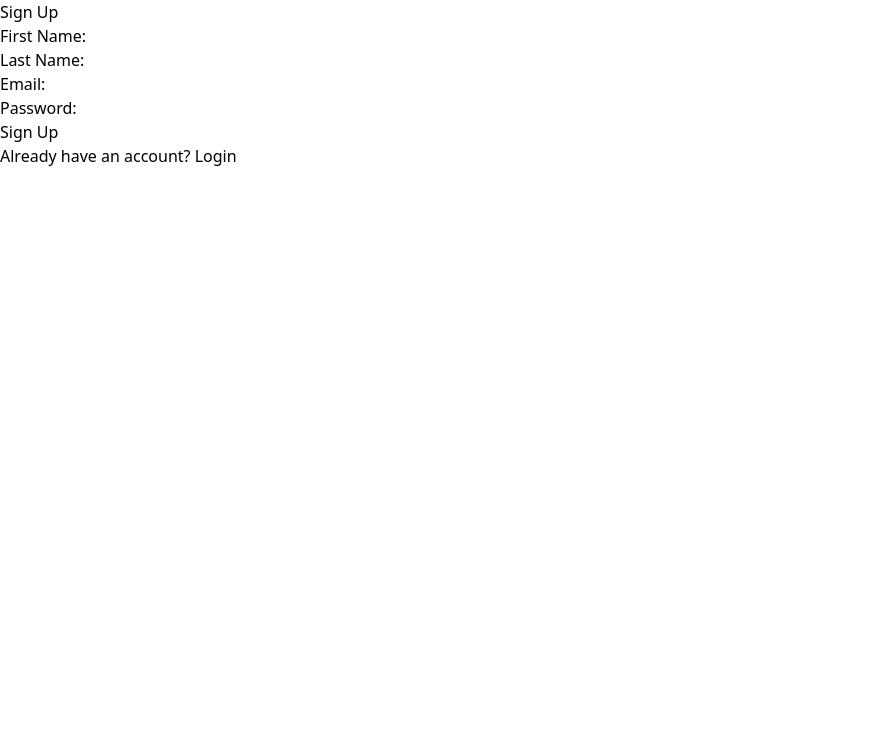
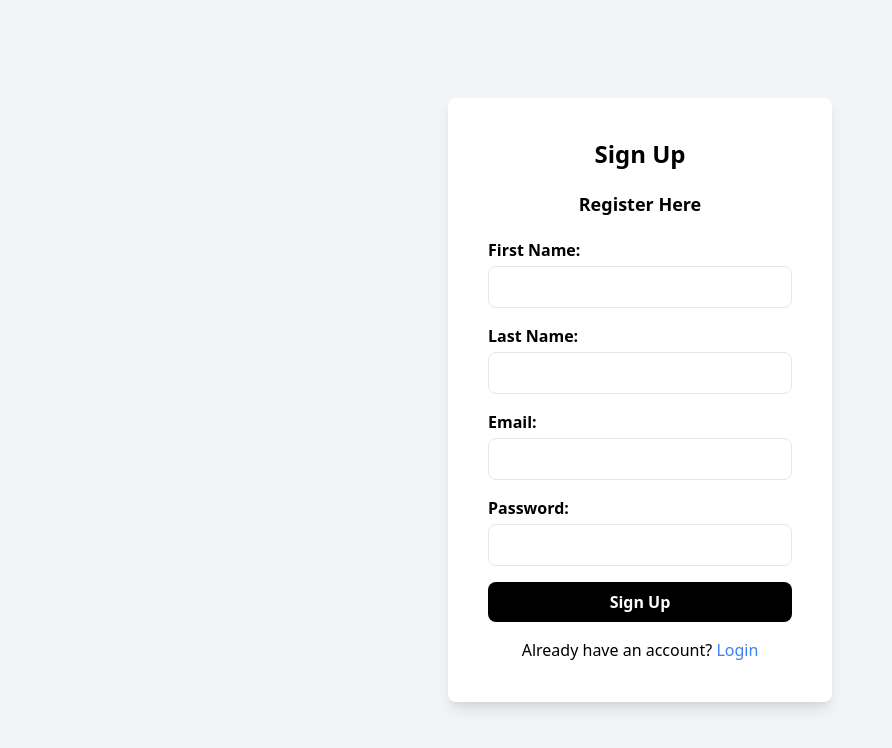
Before and after one commit to belarminojunior/pollygray-webapp, a React (Create React App) app in the folder frontend/pollygray/: page /signup in a window 1280 px wide. Shown: the top 748 px of the page, without its empty margins (0-892 px from the left). Built offline with nearby package versions, Linux system fonts and the light colour scheme.

Commit message:
style(frontend): Signup Page

```diff
--- a/frontend/pollygray/src/pages/SignUp/SignUp.js
+++ b/frontend/pollygray/src/pages/SignUp/SignUp.js
@@ -13,20 +13,27 @@ const SignUp = () => {
   const handleSignUp = async (e) => {
     e.preventDefault();
     try {
-      authService.register()
+      authService.register();
       navigate("/login");
     } catch (error) {
-      alert('Error during registration')
+      alert("Error during registration");
     }
   };
 
   return (
+    <div className="min-h-screen flex flex-col items-center justify-center bg-gray-100">
+      <div className="bg-white p-10 rounded-lg shadow-lg w-96">
+        <h2 className="text-2xl font-bold mb-5 text-center">Sign Up</h2>
+        <h3 className="text-lg font-semibold mb-5 text-center">
+          Register Here
+        </h3>
+        <form action="" onSubmit={handleSignUp} className="space-y-4">
           <div>
-      <h2>Sign Up</h2>
-      <form action="" onSubmit={handleSignUp}>
-        <div>
-          <label htmlFor="firstName">First Name:</label>
+            <label htmlFor="firstName" className="block mb-1 font-semibold">
+              First Name:
+            </label>
             <input
+              className="w-full px-4 py-2 border rounded-lg"
               type="text"
               name="firstName"
               id="firstName"
@@ -37,8 +44,11 @@ const SignUp = () => {
           </div>
 
           <div>
-          <label htmlFor="lastName">Last Name:</label>
+            <label htmlFor="lastName" className="block mb-1 font-semibold">
+              Last Name:
+            </label>
             <input
+              className="w-full px-4 py-2 border rounded-lg"
               type="text"
               name="lastName"
               id="lastName"
@@ -49,8 +59,11 @@ const SignUp = () => {
           </div>
 
           <div>
-          <label htmlFor="email">Email:</label>
+            <label htmlFor="email" className="block mb-1 font-semibold">
+              Email:
+            </label>
             <input
+              className="w-full px-4 py-2 border rounded-lg"
               type="email"
               name="email"
               id="email"
@@ -61,8 +74,11 @@ const SignUp = () => {
           </div>
 
           <div>
-          <label htmlFor="password">Password:</label>
+            <label htmlFor="password" className="block mb-1 font-semibold">
+              Password:
+            </label>
             <input
+              className="w-full px-4 py-2 border rounded-lg"
               type="password"
               name="password"
               id="password"
@@ -71,11 +87,20 @@ const SignUp = () => {
               required
             />
           </div>
-        <button type="submit">Sign Up</button>
+          <button
+            className="w-full bg-black text-white py-2 rounded-lg font-semibold"
+            type="submit"
+          >
+            Sign Up
+          </button>
         </form>
-      <p>
-        Already have an account? <a href="/login">Login</a>
+        <p className="mt-4 text-center">
+          Already have an account?{" "}
+          <a href="/login" className="text-blue-500">
+            Login
+          </a>
         </p>
+      </div>
     </div>
   );
 };
```
Lines whose indentation alone changed are shown as unchanged.
